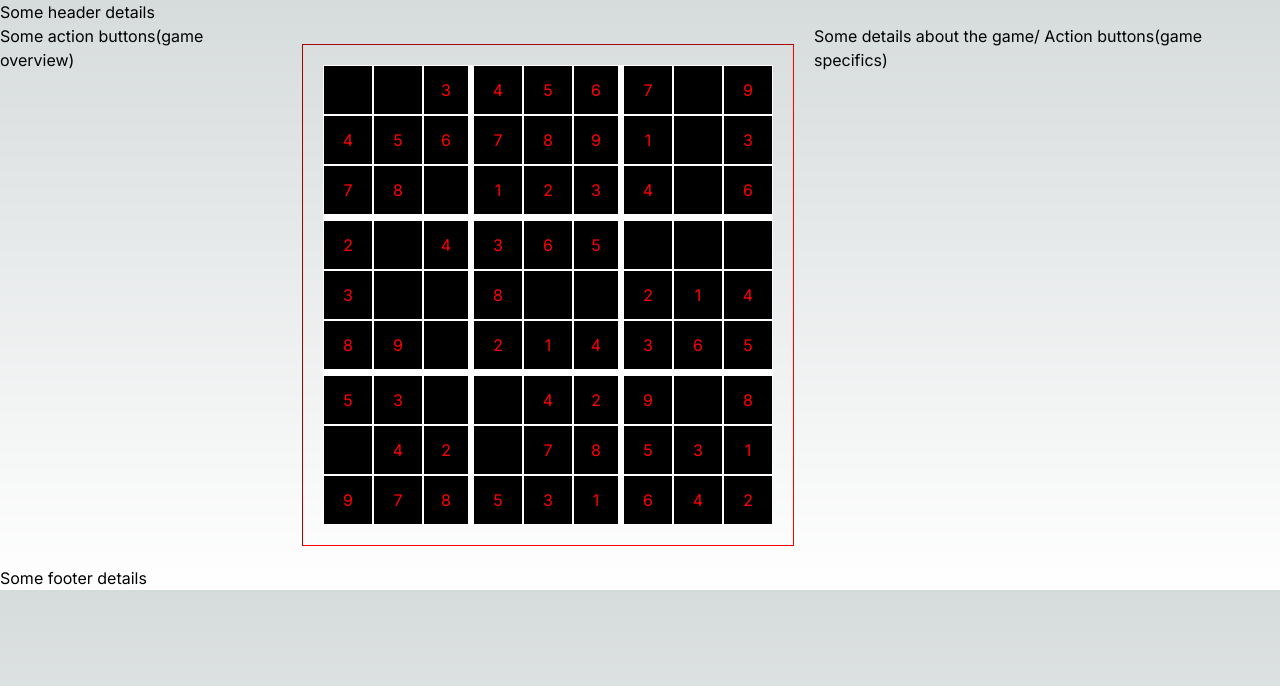
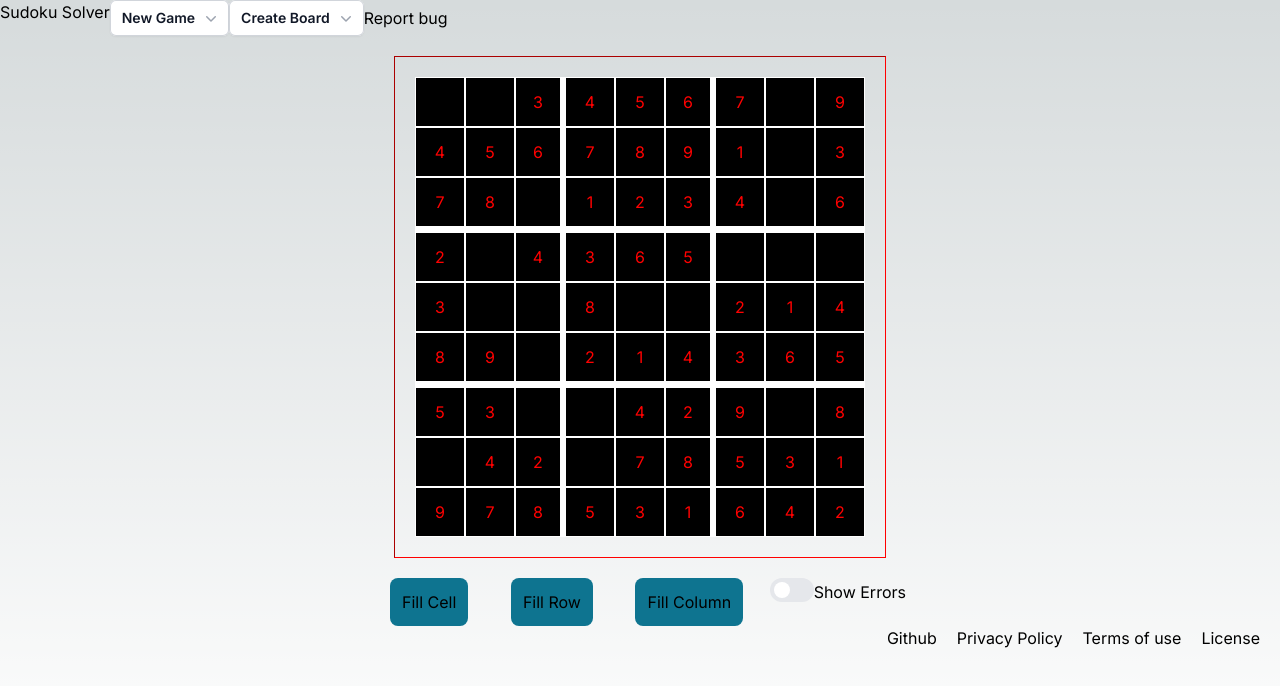
Before and after one commit to kk-mbugua/sudoku, a Next.js app in the folder front_end/: page / in a window 1280 px wide. Shown: the top 686 px of the page. Built offline with nearby package versions, Linux system fonts and the light colour scheme.

Commit message:
buttons for basic game play added

```diff
--- a/front_end/app/page.tsx
+++ b/front_end/app/page.tsx
@@ -1,4 +1,5 @@
 import Board from "./ui/board";
+import Game from "./ui/game";
 import Header from "./ui/header";
 import Footer from "./ui/footer"
 
@@ -6,10 +7,8 @@ export default function Home() {
   return (
       <>
         <Header/>
-        <main className="flex flex-column justify-center">
-          <div>Some action buttons(game overview)</div>
-          <Board/>
-          <div>Some details about the game/ Action buttons(game specifics)</div>
+        <main className="flex flex-col justify-center items-center">
+          <Game></Game>
         </main>
         <Footer/>
       </>
--- a/front_end/app/ui/board.tsx
+++ b/front_end/app/ui/board.tsx
@@ -1,20 +1,11 @@
 "use client";
 
-import { useState, useEffect } from "react";
 import Cell from "./cell";
 import { BoardType } from "../lib/definitions";
 import Sudoku from "../lib/sudoku";
-import generateEmptyBoard from "../utilities/emptyBoard"
 
 
-function Board() {
-  const [sudoku] = useState<Sudoku>(new Sudoku);
-  const [board, setBoard] = useState<BoardType>(generateEmptyBoard())
-
-  useEffect(() => {
-    setBoard(sudoku.generateGameBoard("easy"));
-  }, []);
-
+function Board({ board, sudoku }: { board: BoardType; sudoku: Sudoku }) {
     const tiles = board.map((row, rowIndex) => {
         const cells = row.map((cell, colIndex) => {
         return <Cell value={cell} key={`${rowIndex}-${colIndex}`} />;
@@ -26,8 +17,6 @@ function Board() {
         );
     });
 
-
-
     return (
         <div className="board">
         {tiles}
--- a/front_end/app/ui/footer.tsx
+++ b/front_end/app/ui/footer.tsx
@@ -1,7 +1,13 @@
 
+const aClassName = "ml-5"
 function Footer() {
     return (
-        <>Some footer details</>
+        <div className="flex flex-row justify-end">
+            <a href="#" className={aClassName}>Github</a>
+            <a href="#" className={aClassName}>Privacy Policy</a>
+            <a href="#" className={aClassName}>Terms of use</a>
+            <a href="#" className="mx-5" >License</a>
+        </div>
     )
 }
 
--- /dev/null
+++ b/front_end/app/ui/game.tsx
@@ -0,0 +1,44 @@
+"use client"
+
+import { useState, useEffect } from "react";
+import Sudoku from "../lib/sudoku";
+import Board from "./board"
+import { BoardType, Difficulty } from "../lib/definitions";
+import generateEmptyBoard from "../utilities/emptyBoard"
+import { Switch } from "@headlessui/react"
+
+
+const btnClassName = "rounded-lg bg-cyan-700 p-3 mx-4"
+function Game() {
+    const [sudoku] = useState<Sudoku>(new Sudoku);
+    const [board, setBoard] = useState<BoardType>(generateEmptyBoard())
+    const [showErrors, setShowErrors] = useState(false);
+
+    useEffect(() => {
+      setBoard(sudoku.generateGameBoard("easy"));
+    }, [sudoku]);
+
+    return (
+        <div>
+            <Board board={board} sudoku={sudoku}/>
+            <div className="flex flex-row justify-between">
+                <button className={btnClassName}>Fill Cell</button>
+                <button className={btnClassName}>Fill Row</button>
+                <button className={btnClassName}>Fill Column</button>
+                <div>
+                    <Switch
+                        checked={showErrors}
+                        onChange={setShowErrors}
+                        className="group inline-flex h-6 w-11 items-center rounded-full bg-gray-200 transition data-[checked]:bg-blue-600"
+                        >
+                        <span className="size-4 translate-x-1 rounded-full bg-white transition group-data-[checked]:translate-x-6" />
+                    </Switch>
+                    Show Errors
+                </div>
+
+            </div>
+        </div>
+    )
+}
+
+export default Game
--- a/front_end/app/ui/global.css
+++ b/front_end/app/ui/global.css
@@ -17,6 +17,9 @@
 }
 
 body {
+  min-height: 100vh;
+  display: flex;
+  flex-direction: column;
   color: rgb(var(--foreground-rgb));
   background: linear-gradient(
       to bottom,
--- a/front_end/app/ui/header.tsx
+++ b/front_end/app/ui/header.tsx
@@ -1,7 +1,131 @@
+"use client";
 
+import { Fragment } from 'react'
+import { Menu, MenuItems, MenuItem, MenuButton, Transition } from '@headlessui/react'
+import { ChevronDownIcon, ServerStackIcon } from '@heroicons/react/20/solid'
+
+
+const menuItemClassName = "flex flex-row justify-start items-center"
 function Header() {
     return (
-        <>Some header details</>
+        <div className="flex flex-row">
+            <div>Sudoku Solver</div>
+            <Menu as="div" className="relative inline-block text-left">
+            <div>
+                <MenuButton className="inline-flex w-full justify-center gap-x-1.5 rounded-md bg-white px-3 py-2 text-sm font-semibold text-gray-900 shadow-sm ring-1 ring-inset ring-gray-300 hover:bg-gray-50">
+                    New Game
+                <ChevronDownIcon className="-mr-1 h-5 w-5 text-gray-400" aria-hidden="true" />
+                </MenuButton>
+            </div>
+            <Transition
+                as={Fragment}
+                enter="transition ease-out duration-100"
+                enterFrom="transform opacity-0 scale-95"
+                enterTo="transform opacity-100 scale-100"
+                leave="transition ease-in duration-75"
+                leaveFrom="transform opacity-100 scale-100"
+                leaveTo="transform opacity-0 scale-95"
+            >
+                <MenuItems className="absolute right-0 z-10 mt-2 w-56 origin-top-right rounded-md bg-white shadow-lg ring-1 ring-black ring-opacity-5 focus:outline-none">
+                    <div className="py-1">
+                        <MenuItem>
+                            <div className={menuItemClassName}>
+                                <ServerStackIcon className="-mr-1 h-5 w-5 text-gray-400" aria-hidden="true" />
+                                <button
+                                    type="button"
+                                    className='text-gray-700block w-full px-4 py-2 text-left text-sm'
+                                    style={{"color": "black"}}
+                                >
+                                    Easy
+                                </button>
+
+                            </div>
+                        </MenuItem>
+                        <MenuItem>
+                            <div className={menuItemClassName}>
+                                <ServerStackIcon className="-mr-1 h-5 w-5 text-gray-400" aria-hidden="true" />
+                                <button
+                                    type="button"
+                                    className='text-gray-700block w-full px-4 py-2 text-left text-sm'
+                                    style={{"color": "black"}}
+                                >
+                                    Medium
+                                </button>
+
+                            </div>
+                        </MenuItem>
+                        <MenuItem>
+                            <div className={menuItemClassName}>
+                                <ServerStackIcon className="-mr-1 h-5 w-5 text-gray-400" aria-hidden="true" />
+                                <button
+                                    type="button"
+                                    className='text-gray-700block w-full px-4 py-2 text-left text-sm'
+                                    style={{"color": "black"}}
+                                >
+                                    Hard
+                                </button>
+
+                            </div>
+                        </MenuItem>
+                    </div>
+                </MenuItems>
+
+            </Transition>
+            </Menu>
+
+            <Menu as="div" className="relative inline-block text-left">
+                <div>
+                    <MenuButton className="inline-flex w-full justify-center gap-x-1.5 rounded-md bg-white px-3 py-2 text-sm font-semibold text-gray-900 shadow-sm ring-1 ring-inset ring-gray-300 hover:bg-gray-50">
+                        Create Board
+                    <ChevronDownIcon className="-mr-1 h-5 w-5 text-gray-400" aria-hidden="true" />
+                    </MenuButton>
+                </div>
+                <Transition
+                    as={Fragment}
+                    enter="transition ease-out duration-100"
+                    enterFrom="transform opacity-0 scale-95"
+                    enterTo="transform opacity-100 scale-100"
+                    leave="transition ease-in duration-75"
+                    leaveFrom="transform opacity-100 scale-100"
+                    leaveTo="transform opacity-0 scale-95"
+                >
+                    <MenuItems className="absolute right-0 z-10 mt-2 w-56 origin-top-right rounded-md bg-white shadow-lg ring-1 ring-black ring-opacity-5 focus:outline-none">
+                        <div className="py-1">
+                            <MenuItem>
+                                <div className={menuItemClassName}>
+                                    <ServerStackIcon className="-mr-1 h-5 w-5 text-gray-400" aria-hidden="true" />
+                                    <button
+                                        type="button"
+                                        className='text-gray-700block w-full px-4 py-2 text-left text-sm'
+                                        style={{"color": "black"}}
+                                    >
+                                        Set Board
+                                    </button>
+
+                                </div>
+                            </MenuItem>
+                            <MenuItem>
+                                <div className={menuItemClassName}>
+                                    <ServerStackIcon className="-mr-1 h-5 w-5 text-gray-400" aria-hidden="true" />
+                                    <button
+                                        type="button"
+                                        className='text-gray-700block w-full px-4 py-2 text-left text-sm'
+                                        style={{"color": "black"}}
+                                    >
+                                        Upload Board
+                                    </button>
+
+                                </div>
+                            </MenuItem>
+                        </div>
+                    </MenuItems>
+
+                </Transition>
+            </Menu>
+
+            <button>Report bug</button>
+
+        </div>
     )
 }
 
```
Also changed, not shown: front_end/package.json (+7 -5 lines), 1 other file (tests, documents, lock files or other folders). Lines whose indentation alone changed are shown as unchanged.
